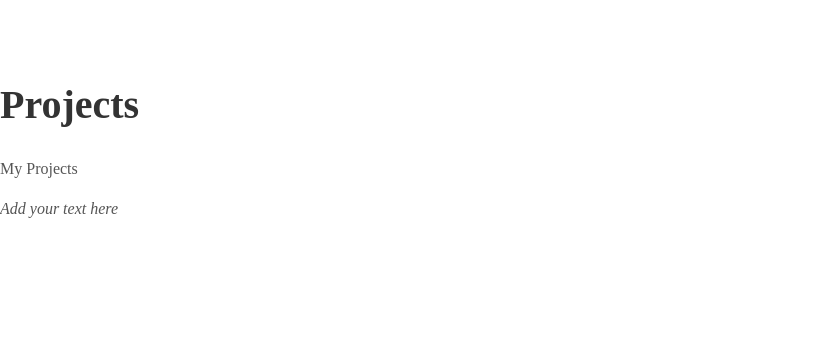
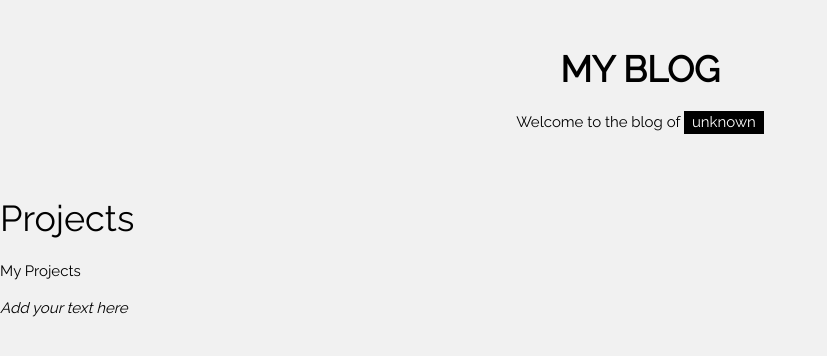
Before and after one commit to ShubhamShaswat/shubhamshaswat.github.io, a Jekyll site: the page built from blogs.md, in a window 1280 px wide. Shown: the top 356 px of the page, without its empty margins (0-827 px from the left). Built offline with Jekyll 4.4.1, drawn with Linux system fonts in a browser that asks for light colours; some web fonts are replaced.

Commit message:
change layout

```diff
--- a/_layouts/page.html
+++ b/_layouts/page.html
@@ -1,11 +1,26 @@
 <!DOCTYPE html>
-<link rel="stylesheet" href="https://cdn.jsdelivr.net/gh/konpa/devicon@df6431e323547add1b4cf45992913f15286456d3/devicon.min.css">
-<html lang="en">
-  {% include head.html %}
-  <body>
+<html>
+<title>W3.CSS Template</title>
+<meta charset="UTF-8">
+<meta name="viewport" content="width=device-width, initial-scale=1">
+<link rel="stylesheet" href="https://www.w3schools.com/w3css/4/w3.css">
+<link rel="stylesheet" href="https://fonts.googleapis.com/css?family=Raleway">
+<style>
+body,h1,h2,h3,h4,h5 {font-family: "Raleway", sans-serif}
+</style>
+<body class="w3-light-grey">
 
-  <div id="content">
+<!-- w3-content defines a container for fixed size centered content,
+and is wrapped around the whole page content, except for the footer in this example -->
+<div class="w3-content" style="max-width:1400px">
+
+<!-- Header -->
+<header class="w3-container w3-center w3-padding-32">
+  <h1><b>MY BLOG</b></h1>
+  <p>Welcome to the blog of <span class="w3-tag">unknown</span></p>
+</header>
+
     {{ content }}
-  </div>
-  </body>
+
+</body>
 </html>
```
